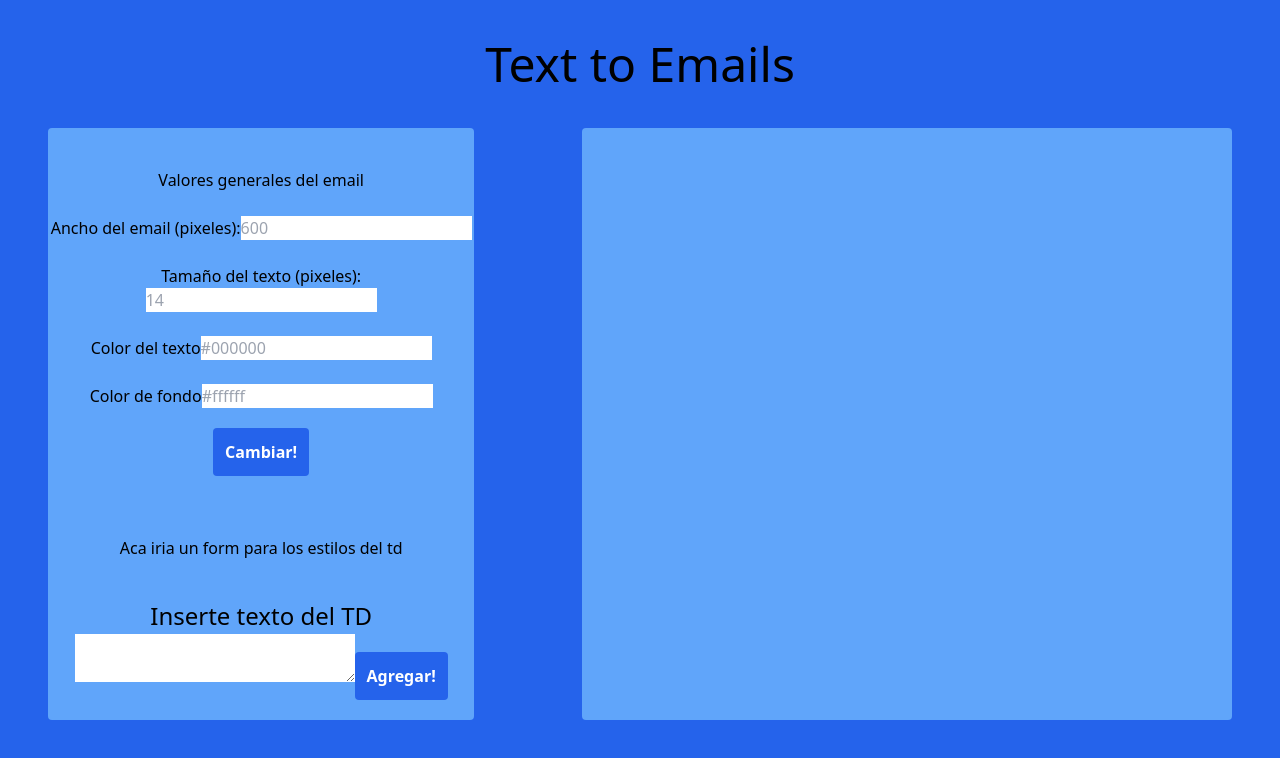
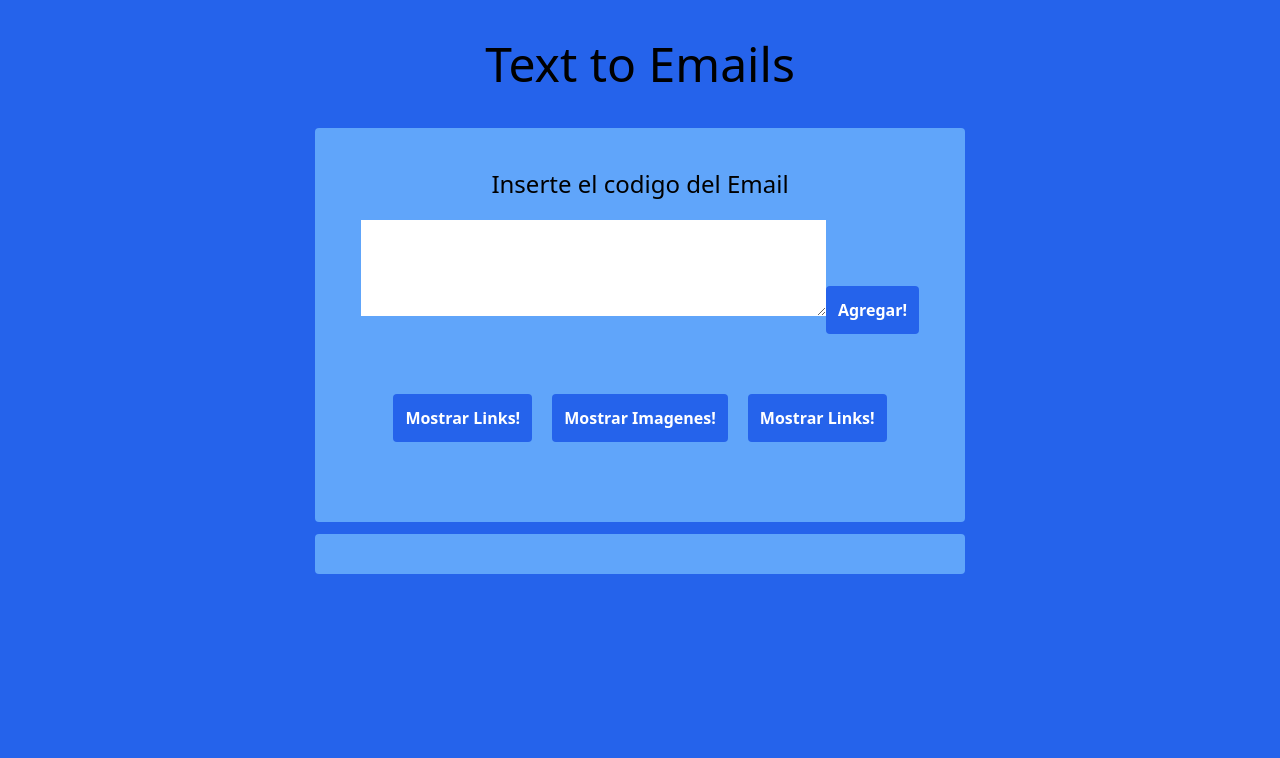
Before and after one commit to guskpo20/emails, a React (Vite) app in the folder emails/: page / in a window 1280 px wide. Shown: the top 758 px of the page. Built offline with nearby package versions, Linux system fonts and the light colour scheme.

Commit message:
Emails for QA

```diff
--- a/emails/src/App.tsx
+++ b/emails/src/App.tsx
@@ -1,34 +1,69 @@
-import { useEffect, useState } from 'react'
+import { useState } from 'react'
 import Form  from "./components/Form"
-import EmailValues from './components/EmailValues';
 import ItemList from './components/ItemList';
 
 
 
 function App() {
-  const [defaultEmailValues, setDefaultEmailValues] = useState({})
   const [item, setItem] = useState("");
-  const [items, setItems] = useState([]);
+  const [email, setEmail] = useState("");
+  const [showedLinks, setShowedLinks] = useState(false);
 
-  useEffect(() => {
-    return () => {
-      console.log(items)
-    };
-  }, [items])
+  const showLinks = (e: any) =>{
+    e.preventDefault();
+    const fullEmail = document.getElementById("email")
+
+    if(fullEmail){
+      const links = fullEmail.querySelectorAll("a")
+      if(links){
+        if(showedLinks){
+          for (let i = 0; i < links.length; i++) {
+            if(links[i].getAttribute("href")){
+              links[i].style.background  = ""
+            }else{
+              links[i].style.background  = ""
+            }
+          }
+        }else{
+          for (let i = 0; i < links.length; i++) {
+            if(links[i].getAttribute("href")){
+              links[i].style.background  = "rgb(0,255,0)"
+            }else{
+              links[i].style.background  = "rgb(255,0,0)"
+            }
+          }
+        }
+
+        setShowedLinks(!showedLinks);
+
+      }
+    }
+
+
+  }
 
   return (
     <div className='text-center bg-blue-600 h-screen w-screen'>
       <h3 className='text-5xl bold pt-10 pb-10'>Text to Emails</h3>
       <div className='flex gap-3 justify-around flex-wrap'>
-        <div className='w-1/3 min-h-10 bg-blue-400 h-auto rounded pt-10'>
-            <EmailValues setDefaultEmailValues={setDefaultEmailValues} />
-            <h3 className='py-10'>Aca iria un form para los estilos del td</h3>
+        <div className='min-w-[650px] w-1/3 min-h-10 bg-blue-400 h-auto rounded pt-10 pb-10'>
 
-            <h4 className='text-2xl bold'>Inserte texto del TD</h4>
-            <Form item={item} setItem={setItem} items={items} setItems={setItems} />
+            <h4 className='text-2xl bold pb-5'>Inserte el codigo del Email</h4>
+            <Form item={item} setItem={setItem} setEmail={setEmail} />
+            <div className='flex justify-center gap-5 py-5'>
+              <button className="bg-blue-600 my-5 py-3 px-3 rounded text-white font-bold hover:bg-blue-500" onClick={showLinks}>Mostrar Links!</button>
+              <button className="bg-blue-600 my-5 py-3 px-3 rounded text-white font-bold hover:bg-blue-500">Mostrar Imagenes!</button>
+              <button className="bg-blue-600 my-5 py-3 px-3 rounded text-white font-bold hover:bg-blue-500">Mostrar Links!</button>
+            </div>
+            <div className='px-32'>
+              {showedLinks &&
+                <p>Se señalaron todos los links! Si su fondo es verde, tienen HREF. Si no se pintan de rojo</p>
+
+              }
+            </div>
         </div>
         <div className='pb-10 max-w-1/3 min-h-10 bg-blue-400 rounded min-w-[650px] h-auto'>
-          <ItemList defaultEmailValues={defaultEmailValues} items={items} />
+          <ItemList item={item} email={email} />
         </div>
       </div>
     </div>
--- a/emails/src/components/EmailValues.tsx
+++ /dev/null
@@ -1,74 +0,0 @@
-import {useState} from "react"
-
-
-function EmailValues(props:{setDefaultEmailValues: any}) {
-    const {setDefaultEmailValues} = props
-
-    const [emailWidth, setEmailWidth] = useState("")
-    const [fontSize, setFontSize] = useState("")
-    const [textColor, setTextcolor] = useState("")
-    const [background, setBackground] = useState("")
-
-    const handleSubmit = (e: any) =>{
-        e.preventDefault();
-        setDefaultEmailValues({
-            emailWidth : emailWidth || "600",
-            fontSize: fontSize || "14" ,
-            textColor: textColor ||"#000000" ,
-            background: background || "#ffffff"
-        })
-        console.log(e.target)
-    }
-
-
-    return (
-
-
-    <div>
-      <form onSubmit={handleSubmit}>
-        <h5>Valores generales del email</h5>
-        <br />
-        <label>
-            Ancho del email (pixeles):
-            <input
-                value={emailWidth}
-                onChange={(e) => setEmailWidth(e.target.value)}
-                placeholder="600"
-                type="number" />
-        </label>
-        <br />
-        <br />
-        <label>
-            Tamaño del texto (pixeles):
-            <input
-                value={fontSize}
-                onChange={(e) => setFontSize(e.target.value)}
-                placeholder="14"
-                type="number" />
-        </label>
-        <br />
-        <br />
-        <label>
-            Color del texto
-            <input
-                value={textColor}
-                onChange={(e) => setTextcolor(e.target.value)}
-                type="string" placeholder="#000000"/>
-        </label>
-        <br />
-        <br />
-        <label>
-            Color de fondo
-            <input
-                value={background}
-                onChange={(e) => setBackground(e.target.value)}
-                type="string" placeholder="#ffffff"/>
-        </label>
-        <br />
-        <button className="bg-blue-600 my-5 py-3 px-3 rounded text-white font-bold hover:bg-blue-500">Cambiar!</button>
-      </form>
-    </div>
-  )
-}
-
-export default EmailValues
--- a/emails/src/components/Form.tsx
+++ b/emails/src/components/Form.tsx
@@ -1,18 +1,27 @@
 
-function Form(props: {setItem: any, item: string, items: any, setItems: any}) {
-    const { item, setItem, items, setItems} = props
+function Form(props: {setItem: any, item: string, setEmail: any}) {
+    const { item, setItem, setEmail} = props
 
     const handleSubmit = (e: any) =>{
         e.preventDefault();
-        setItems([...items, item]);
+        setEmail(item)
         setItem("")
     }
+
+
+    /*
+
+    El item tiene que ser un objeto que tenga 2 keys, los styles del td y lo que tiene actualmente
+
+    */
   return (
-    <form onSubmit={handleSubmit} className="flex-col justify-center">
+    <form onSubmit={handleSubmit} className="flex-col justify-center align-middle">
       <textarea
         value={item}
         onChange={e => setItem(e.target.value)}
-        className="w-auto px-10" />
+        className="w-auto px-10"
+        rows={4} cols={40}
+        />
         <button className="bg-blue-600 my-5 py-3 px-3 rounded text-white font-bold hover:bg-blue-500">Agregar!</button>
     </form>
   )
--- a/emails/src/components/ItemList.tsx
+++ b/emails/src/components/ItemList.tsx
@@ -1,22 +1,14 @@
 import parse from 'html-react-parser';
 import { useEffect } from 'react';
 
-function ItemList(props:{ items: any, defaultEmailValues: any}) {
+function ItemList(props:{ item: any, email: any}) {
 
-    const {items, defaultEmailValues} = props
+    const {item, email} = props
 
   return (
-    <table style={{ color: defaultEmailValues.textColor, fontSize: defaultEmailValues.fontSize, width: defaultEmailValues.emailWidth, background: defaultEmailValues.background }}>
-        <tbody>
-            {items.map((item:any, index: number) => (
-                <tr id={index.toString()}>
-                    <td className='w-full bg-blue-50' >
-                        {parse(item)}
-                    </td>
-                </tr>
-            ))}
-      </tbody>
-    </table>
+    <div id="email">
+      {parse(email)}
+    </div>
   )
 }
 
```
